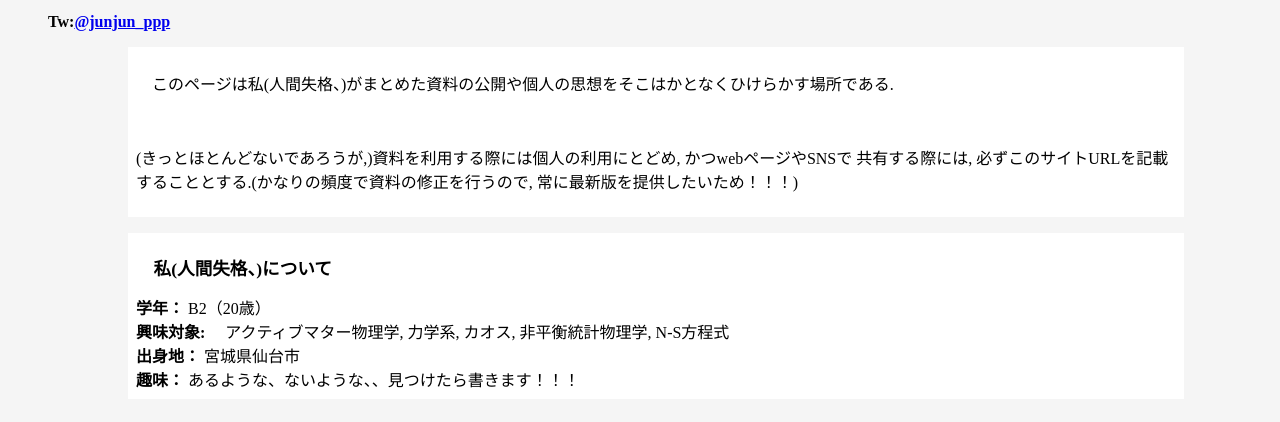
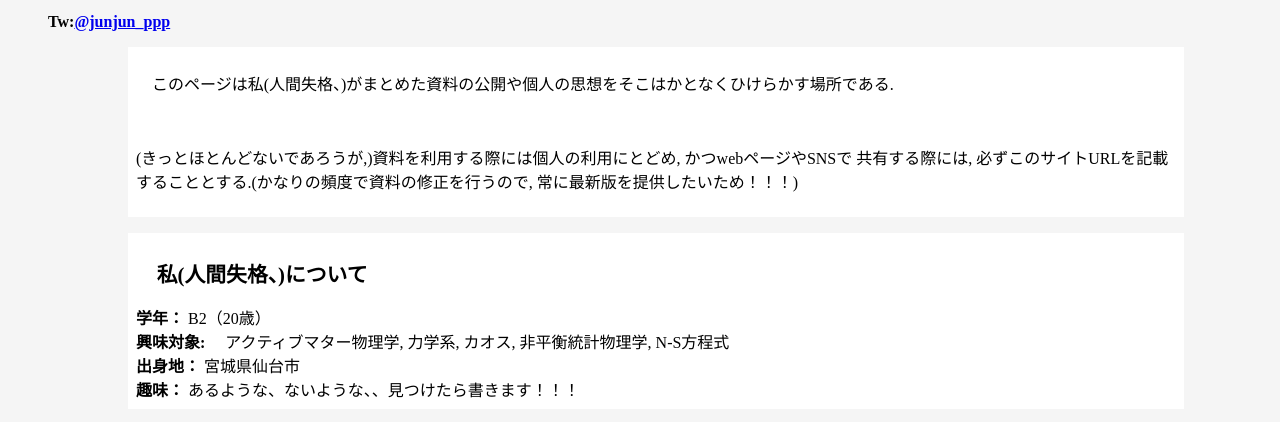
Before and after one commit to Junjun-ppp/Junjun-ppp.github.io, a plain HTML site: page index.html in a window 1280 px wide. Shown: the part 108-530 px from the top of the page. Drawn offline with Linux system fonts and the light colour scheme.

Commit message:
Update stylesheet.css

```diff
--- a/stylesheet.css
+++ b/stylesheet.css
@@ -19,7 +19,7 @@ h2{color: #3F47BF, font-size: 1em;
 }
 h3 {
     display: block;
-    font-size: 1.1em;
+    font-size: 1.3em;
     margin-block-start: 0.83em;
     margin-block-end: 0.83em;
     margin-inline-start: 0px;
```
